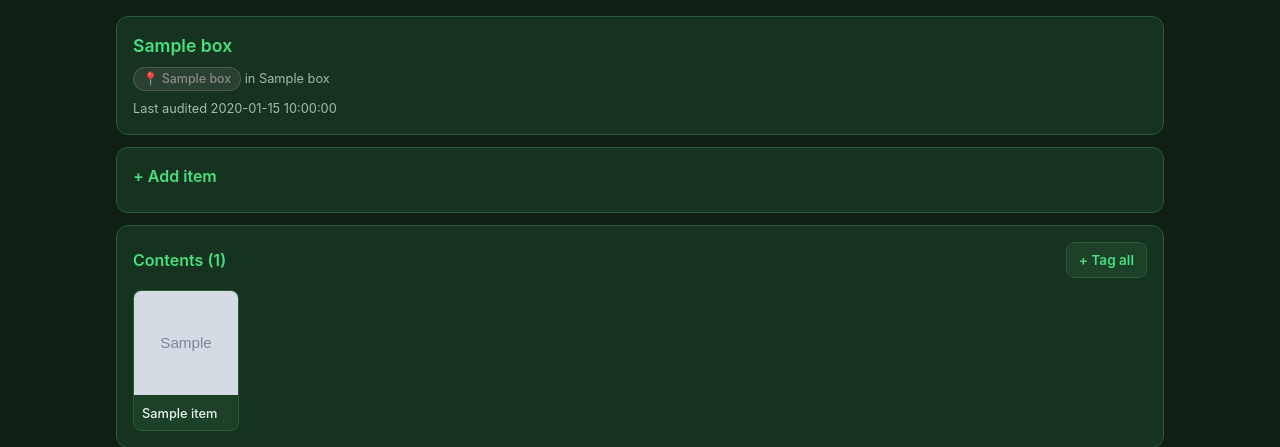
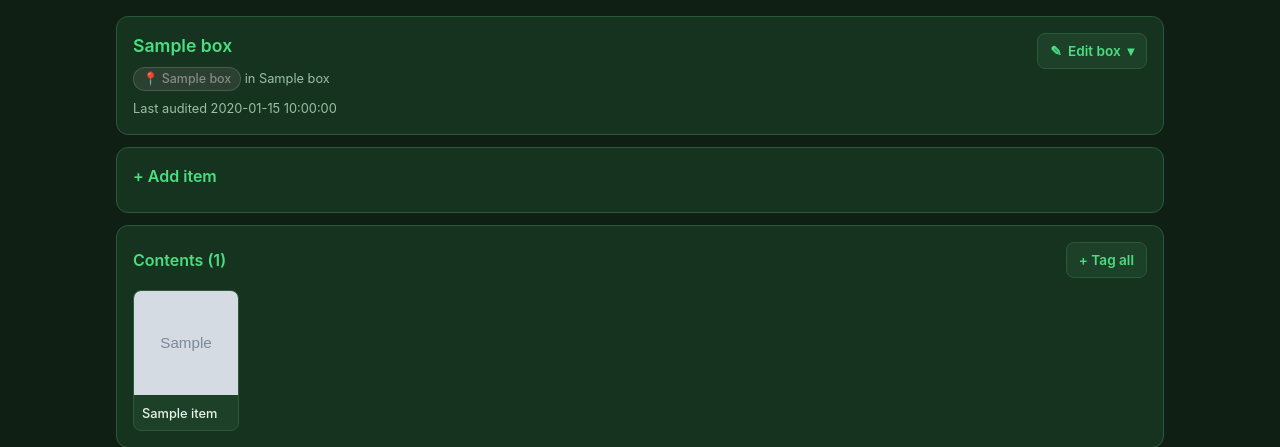
Before and after one commit to Brennan-VanderLaan/stash, a Python web app: template templates/box.html in a window 1280 px wide. Shown: the part 62-509 px from the top of the page. Run offline with Jinja, Linux system fonts and the light colour scheme; the template is opened without the code that fills it: most values are stand-ins (such as "Sample title", 1, 10 or a date in 2020); grey boxes marked "Sample" are stand-in pictures.

Commit message:
fix(boxes): add visible "Edit box" CTA on the detail page
In-app feedback (#4): users couldn't tell the box-info header was
tappable to edit the box's name / room / color / notes.  The
``<summary>`` had its disclosure marker hidden, no chevron, no
explicit affordance — the header looked static.

Restored a visible affordance: an "✎ Edit box ▾" pill on the right
side of the summary that doubles as the open/closed indicator
(chevron rotates 180° when expanded).  On phones the label
collapses to just ``✎ ▾`` so the box name doesn't get squeezed.

The CTA is ``pointer-events: none`` so the click still falls
through to the parent ``<summary>`` — single click target, no
ambiguity about what to tap.

Co-Authored-By: Claude Opus 4.7 (1M context) <noreply@anthropic.com>

```diff
--- a/static/style.css
+++ b/static/style.css
@@ -1701,6 +1701,42 @@ summary.card-summary-soft {
 }
 summary.card-summary-soft::-webkit-details-marker { display: none; }
 .card-meta-row { margin-top: 0.2rem; }
+
+/* Box-detail header: meta on the left, visible "Edit box" CTA on
+   the right.  Without a CTA the disclosure looks like a static
+   header — users were filing bugs about not being able to edit
+   the box at all (feedback #4).  The chevron rotates on open so
+   the affordance also doubles as the state indicator. */
+.box-edit-summary {
+  display: flex;
+  align-items: flex-start;
+  justify-content: space-between;
+  gap: 0.6rem;
+}
+.box-edit-summary-meta {
+  min-width: 0;
+  flex: 1;
+}
+.box-edit-cta {
+  flex-shrink: 0;
+  display: inline-flex;
+  align-items: center;
+  gap: 0.3rem;
+  /* The CTA is purely visual — the parent <summary> handles the
+     click — so pointer-events on this child are off to avoid
+     swallowing the toggle target. */
+  pointer-events: none;
+}
+.box-edit-chevron {
+  display: inline-block;
+  transition: transform 0.15s ease;
+}
+.box-edit-card[open] .box-edit-chevron { transform: rotate(180deg); }
+@media (max-width: 480px) {
+  /* Hide the label on phones so the CTA shrinks to ``✎ ▾`` and
+     doesn't push the box name into a tiny column. */
+  .box-edit-cta-label { display: none; }
+}
 .danger-zone-blurb { margin: 0.75rem 0 0.5rem; }
 .location-card-preview {
   width: 64px;
--- a/templates/box.html
+++ b/templates/box.html
@@ -19,9 +19,17 @@
   {% for t in all_tags %}<option value="{{ t }}">{% endfor %}
 </datalist>
 
-{# --- Box Info (tap to edit) --- #}
-<details class="card">
-  <summary class="card-summary-soft">
+{# --- Box Info (tap to edit) ---
+   The disclosure is the only edit affordance for the box's name +
+   room + color + notes.  Earlier passes hid the marker entirely
+   (`summary::-webkit-details-marker { display: none }`) so users
+   reported having no idea the header was tappable.  Restored a
+   visible "Edit" CTA + chevron in the summary so it's obviously
+   interactive without the user needing the onboarding tour to find
+   it. #}
+<details class="card box-edit-card">
+  <summary class="card-summary-soft box-edit-summary">
+    <div class="box-edit-summary-meta">
       <div class="card-title card-title-lg">{{ box.name }}</div>
       {% if box.room_name %}
         <div class="text-sm card-meta-row">
@@ -35,6 +43,11 @@
         <div class="text-sm text-muted">{{ box.location }}</div>
       {% endif %}
       {% if box.last_audited_at %}<div class="text-sm text-muted mt-1">Last audited {{ box.last_audited_at }}</div>{% endif %}
+    </div>
+    <span class="btn btn-secondary btn-sm box-edit-cta" aria-hidden="true">
+      ✎ <span class="box-edit-cta-label">Edit box</span>
+      <span class="box-edit-chevron" aria-hidden="true">▾</span>
+    </span>
   </summary>
   <form method="post" action="/boxes/{{ box.id }}/edit">
     {# Optimistic concurrency: tells the server what version we
```
Lines whose indentation alone changed are shown as unchanged.
